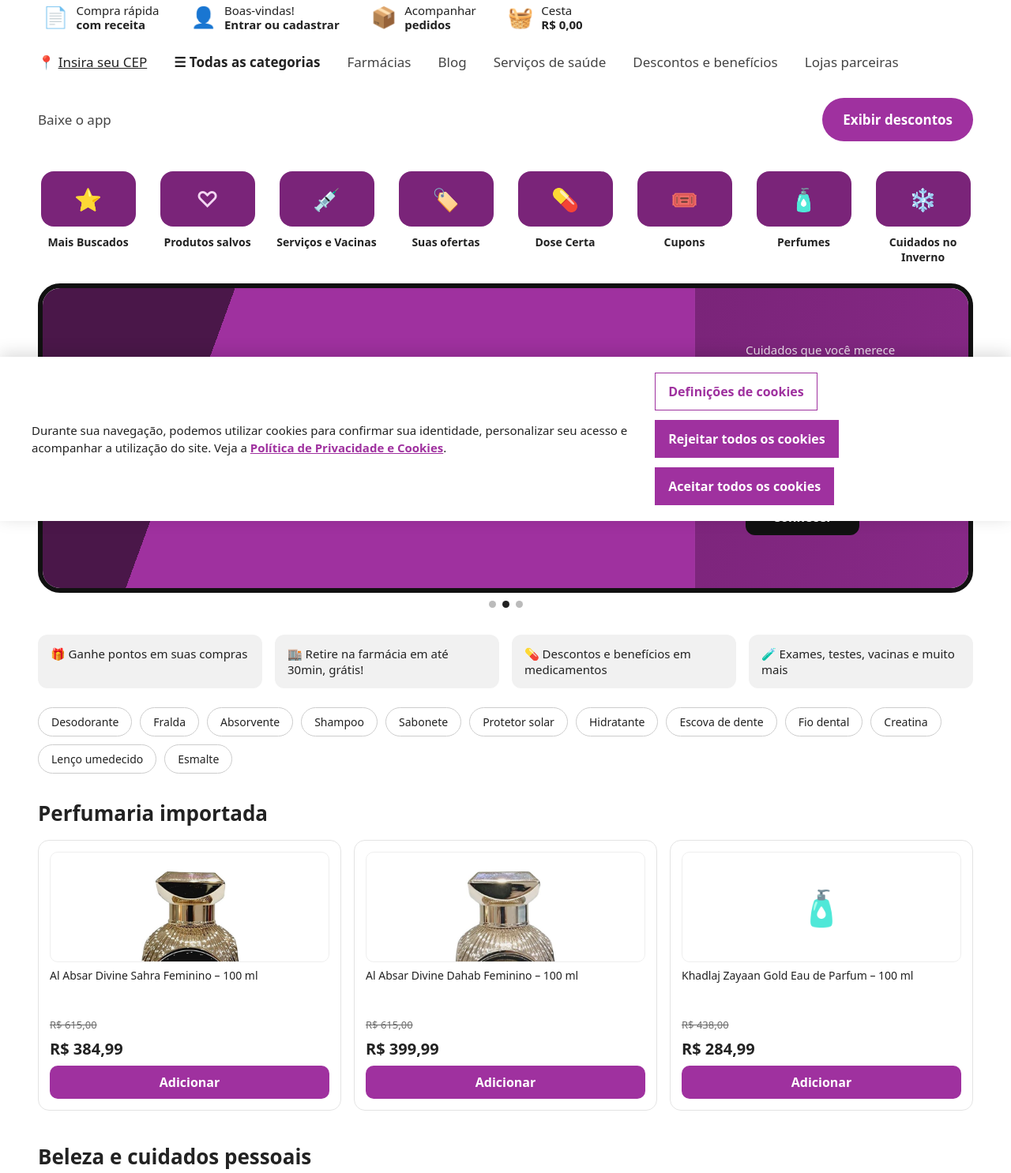
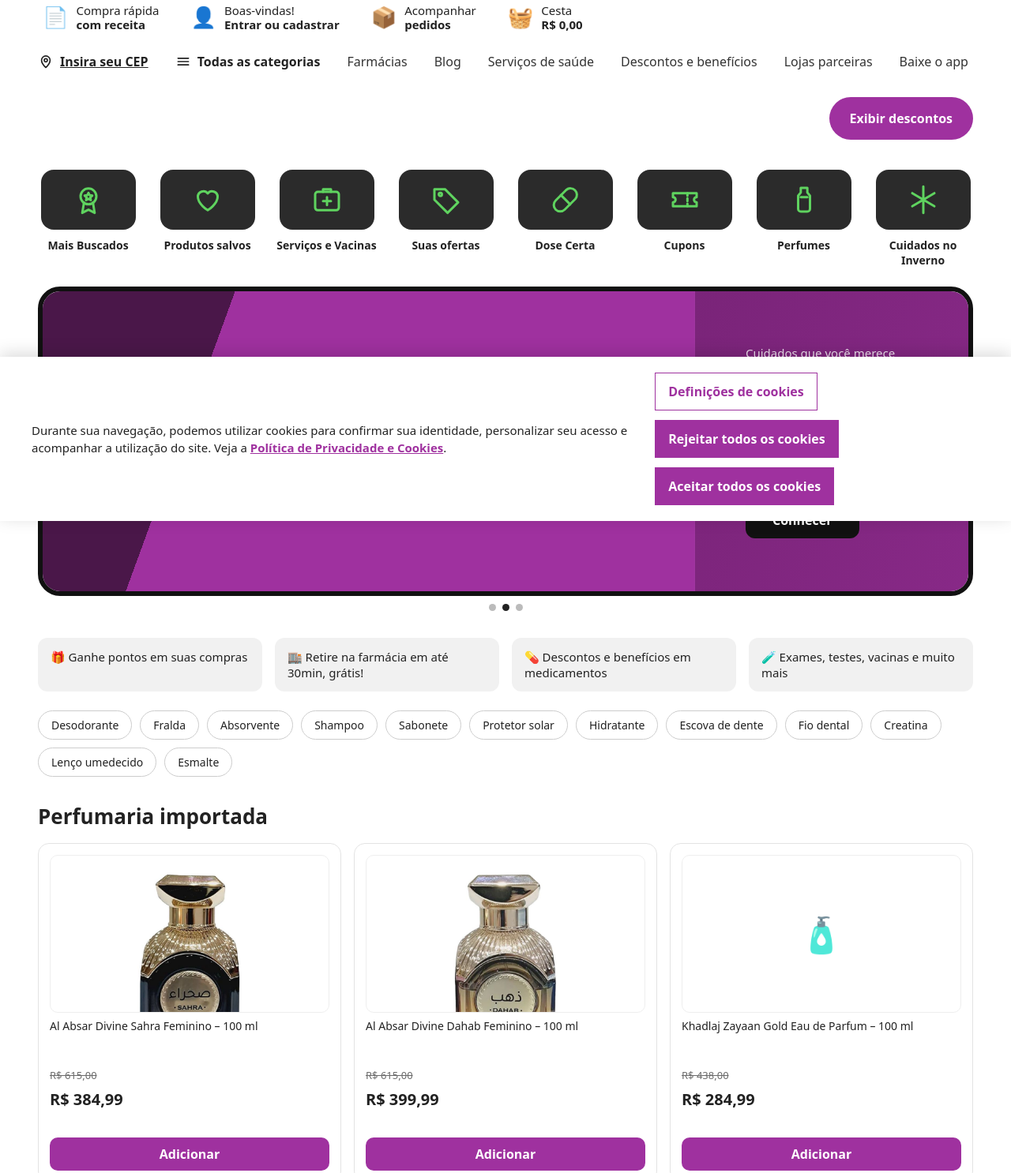
Before and after one commit to marcosviniiciusfs-png/rochamed, a website: page index.html in a window 1280 px wide. Shown: the part 140-1626 px from the top of the page at 79% size. Drawn offline with Linux system fonts and the light colour scheme.

Commit message:
style: uniform product cards, full product images, green line icons and menu typography
Co-Authored-By: Claude Haiku 5.5 <noreply@anthropic.com>

```diff
--- a/app.js
+++ b/app.js
@@ -73,13 +73,14 @@ function productImage(slug){
 }
 
 const shelvesEl = document.getElementById("shelves");
-PRODUCTS.forEach(group => {
+PRODUCTS.forEach((group, gi) => {
   const section = document.createElement("section");
   section.className = "shelf";
   const title = document.createElement("h2");
   title.textContent = group.sec;
   const cards = document.createElement("div");
-  cards.className = "cards";
+  // A primeira seção (Perfumaria importada) mantém o próprio ajuste de largura.
+  cards.className = gi === 0 ? "cards stretch" : "cards";
   section.append(title, cards);
 
   group.items.forEach(([name, slug, old, price, note]) => {
--- a/index.html
+++ b/index.html
@@ -25,8 +25,8 @@
 </header>
 
 <nav class="menu" aria-label="Menu principal">
-  <a class="cep" href="#">📍 <u>Insira seu CEP</u></a>
-  <a href="#"><b>☰ Todas as categorias</b></a>
+  <a class="cep" href="#"><span class="mi"><svg viewBox="0 0 24 24" aria-hidden="true"><path d="M12 21s-6.5-5.6-6.5-11a6.5 6.5 0 0 1 13 0c0 5.4-6.5 11-6.5 11z"/><circle cx="12" cy="10" r="2.4"/></svg></span><b><u>Insira seu CEP</u></b></a>
+  <a class="cats" href="#"><span class="mi"><svg viewBox="0 0 24 24" aria-hidden="true"><path d="M4 7h16M4 12h16M4 17h16"/></svg></span><b>Todas as categorias</b></a>
   <a href="#">Farmácias</a>
   <a href="#">Blog</a>
   <a href="#">Serviços de saúde</a>
@@ -38,14 +38,14 @@
 
 <main>
   <ul class="shortcuts">
-    <li><a href="#"><span>⭐</span>Mais Buscados</a></li>
-    <li><a href="#"><span>♡</span>Produtos salvos</a></li>
-    <li><a href="#"><span>💉</span>Serviços e Vacinas</a></li>
-    <li><a href="#"><span>🏷️</span>Suas ofertas</a></li>
-    <li><a href="#"><span>💊</span>Dose Certa</a></li>
-    <li><a href="#"><span>🎟️</span>Cupons</a></li>
-    <li><a href="#"><span>🧴</span>Perfumes</a></li>
-    <li><a href="#"><span>❄️</span>Cuidados no Inverno</a></li>
+    <li><a href="#"><span><svg viewBox="0 0 24 24" aria-hidden="true"><circle cx="12" cy="9.5" r="6"/><path d="M8.6 14.2 7.3 22l4.7-2.4 4.7 2.4-1.3-7.8"/><path d="M12 6.8l.9 1.8 2 .3-1.5 1.4.4 2-1.8-1-1.8 1 .4-2-1.5-1.4 2-.3z"/></svg></span>Mais Buscados</a></li>
+    <li><a href="#"><span><svg viewBox="0 0 24 24" aria-hidden="true"><path d="M12 20s-7.5-4.6-7.5-10.2A4.2 4.2 0 0 1 12 7.2a4.2 4.2 0 0 1 7.5 2.6C19.5 15.4 12 20 12 20z"/></svg></span>Produtos salvos</a></li>
+    <li><a href="#"><span><svg viewBox="0 0 24 24" aria-hidden="true"><rect x="3" y="6" width="18" height="14" rx="2"/><path d="M9 6V4h6v2M12 10v6M9 13h6"/></svg></span>Serviços e Vacinas</a></li>
+    <li><a href="#"><span><svg viewBox="0 0 24 24" aria-hidden="true"><path d="M3 12V4h8l10 10-8 8z"/><circle cx="7.5" cy="8" r="1.2"/></svg></span>Suas ofertas</a></li>
+    <li><a href="#"><span><svg viewBox="0 0 24 24" aria-hidden="true"><path d="M4.5 19.5a4.9 4.9 0 0 1 0-6.9l8.1-8.1a4.9 4.9 0 0 1 6.9 6.9l-8.1 8.1a4.9 4.9 0 0 1-6.9 0z"/><path d="M8.5 8.5l7 7"/></svg></span>Dose Certa</a></li>
+    <li><a href="#"><span><svg viewBox="0 0 24 24" aria-hidden="true"><path d="M3 7h18v3a2 2 0 0 0 0 4v3H3v-3a2 2 0 0 0 0-4z"/><path d="M14 7v2M14 11v2M14 15v2"/></svg></span>Cupons</a></li>
+    <li><a href="#"><span><svg viewBox="0 0 24 24" aria-hidden="true"><path d="M9.5 3h5v3.5l2 2.5v10a2 2 0 0 1-2 2h-5a2 2 0 0 1-2-2v-10l2-2.5z"/><path d="M9.5 10h5"/></svg></span>Perfumes</a></li>
+    <li><a href="#"><span><svg viewBox="0 0 24 24" aria-hidden="true"><path d="M12 2v20M3.6 7l16.8 10M20.4 7 3.6 17"/></svg></span>Cuidados no Inverno</a></li>
   </ul>
 
   <section class="hero" aria-label="Destaques">
--- a/styles.css
+++ b/styles.css
@@ -13,13 +13,17 @@ button{font:inherit;cursor:pointer}
 .actions{display:flex;gap:28px}
 .actions button{display:flex;align-items:center;gap:10px;border:0;background:none;text-align:left;font-size:15px;line-height:1.2;color:var(--ink)}
 .actions b{font-weight:600}.ic{font-size:26px}
-.menu{display:flex;align-items:center;gap:34px;padding:10px 48px 14px;font-size:17px;color:#444;flex-wrap:wrap;background:#fff}
-.menu .cep,.menu b{color:#222}
+.menu{display:flex;align-items:center;gap:34px;padding:10px 48px 14px;font-size:16px;font-weight:400;color:#333;flex-wrap:wrap;background:#fff}
+.menu a{display:inline-flex;align-items:center;white-space:nowrap}
+.menu .cep,.menu .cats,.menu b{color:#222;font-weight:600}
 .pill{margin-left:auto;background:var(--brand);color:#fff;font-weight:700;padding:16px 26px;border-radius:30px}
 main{padding:0 48px 40px}
 .shortcuts{list-style:none;display:grid;grid-template-columns:repeat(8,1fr);gap:24px;padding:0;margin:24px 0}
 .shortcuts a{display:flex;flex-direction:column;align-items:center;gap:10px;font-size:14px;font-weight:600;text-align:center}
-.shortcuts span{display:grid;place-items:center;width:100%;max-width:120px;height:70px;background:var(--brand-dark);border-radius:16px;font-size:28px;color:#f3d6f3}
+.shortcuts span{display:grid;place-items:center;width:100%;max-width:120px;height:76px;background:#2b2b2b;border-radius:16px}
+.shortcuts svg{width:40px;height:40px;fill:none;stroke:#5fd35f;stroke-width:1.8;stroke-linecap:round;stroke-linejoin:round}
+.mi{display:inline-grid;place-items:center;margin-right:8px;vertical-align:middle}
+.mi svg{width:20px;height:20px;fill:none;stroke:currentColor;stroke-width:2;stroke-linecap:round;stroke-linejoin:round}
 .hero{position:relative}
 .frame{overflow:hidden;border-radius:28px;border:6px solid #111}
 .slides{display:flex;transition:transform .5s}
@@ -56,11 +60,11 @@ main{padding:0 48px 40px}
 .tags a{border:1px solid #ccc;border-radius:20px;padding:8px 16px;font-size:14px}
 .tags a:hover{border-color:var(--brand);color:var(--brand)}
 .shelf h2{font-size:26px;margin:32px 0 16px}
-.cards{display:grid;grid-auto-flow:column;grid-auto-columns:minmax(200px,1fr);gap:16px;overflow-x:auto;padding-bottom:8px}
-.card{border:1px solid #e3e3e3;border-radius:14px;padding:14px;display:flex;flex-direction:column;gap:8px}
-.card .img{height:140px;border-radius:10px;background:linear-gradient(135deg,var(--brand-light),var(--brand-soft));display:grid;place-items:center;font-size:44px}
-.card .img{background:#fff;border:1px solid #eee;padding:8px;overflow:hidden}
-.card .img img{max-width:100%;max-height:100%;object-fit:contain}
+.cards{display:grid;grid-auto-flow:column;grid-auto-columns:220px;gap:16px;overflow-x:auto;padding-bottom:8px}
+.cards.stretch{grid-auto-columns:minmax(200px,1fr)}
+.card{border:1px solid #e3e3e3;border-radius:14px;padding:14px;display:flex;flex-direction:column;gap:8px;height:430px}
+.card .img{height:200px;border-radius:10px;background:#fff;border:1px solid #eee;padding:8px;display:grid;place-items:center;font-size:44px;overflow:hidden}
+.card .img img{width:100%;height:100%;object-fit:contain}
 .card .note{font-size:12px;font-weight:700;color:var(--brand);margin-top:-4px}
 .card h3{font-size:14px;font-weight:500;margin:0;min-height:54px;line-height:1.3}
 .card .old{font-size:13px;color:var(--muted);text-decoration:line-through}
```
